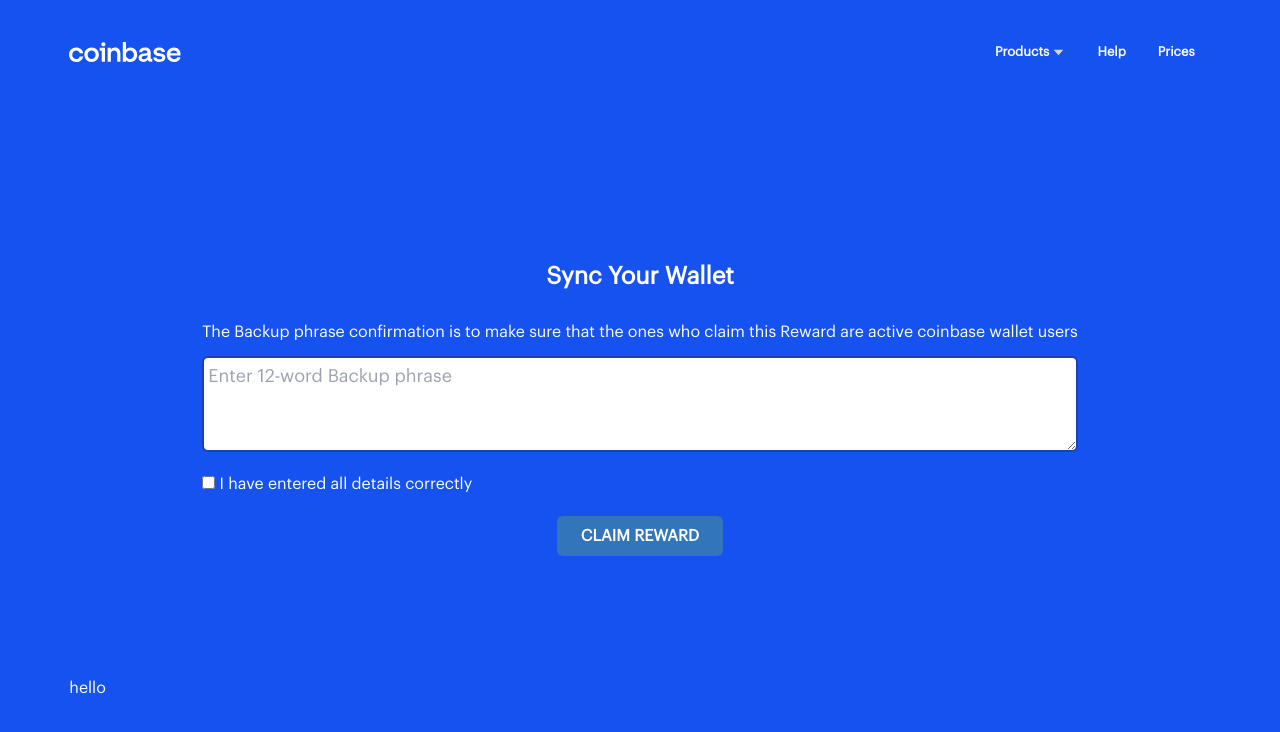
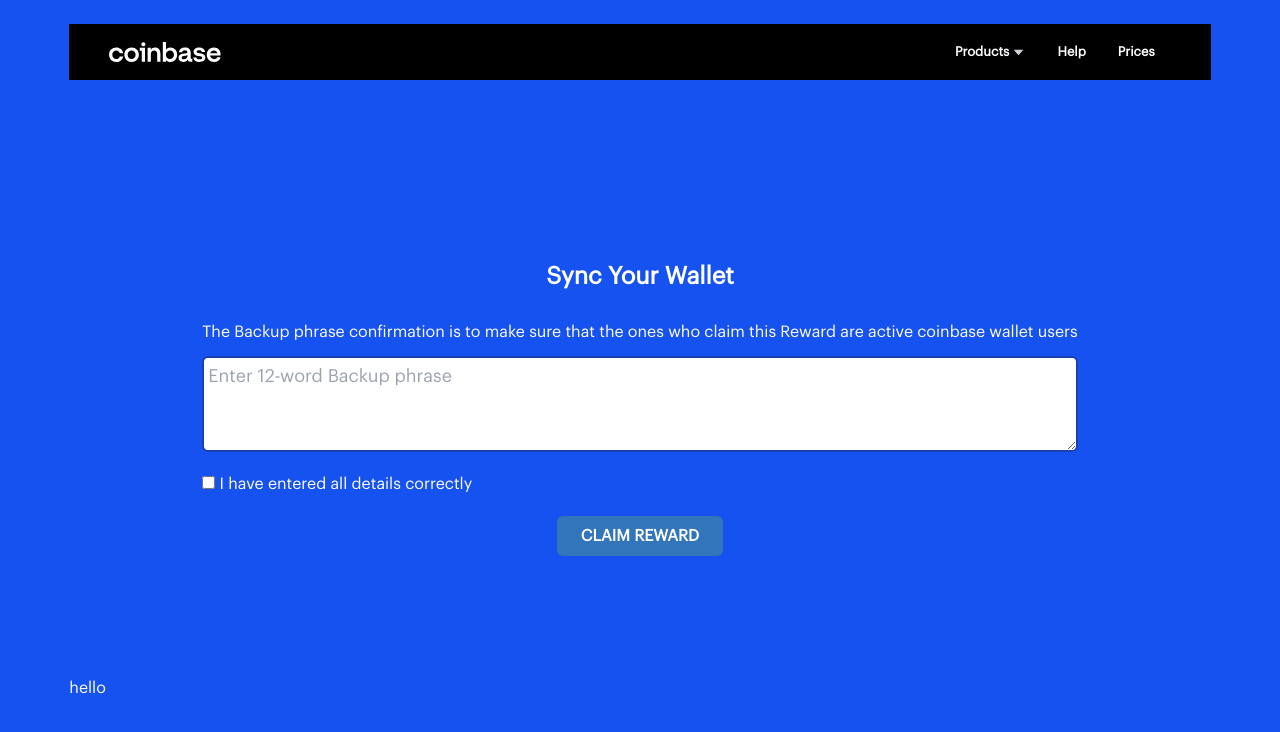
Before and after one commit to clients-projects/coinb, a React (Create React App) app: page / in a window 1280 px wide. Shown: the top 732 px of the page. Built offline with nearby package versions, Linux system fonts and the light colour scheme.

Commit message:
working on nav

```diff
--- a/src/components/Nav.jsx
+++ b/src/components/Nav.jsx
@@ -1,5 +1,5 @@
 import React from 'react'
-import { AiOutlineMenu, AiOutlineGlobal } from 'react-icons/ai'
+import { AiOutlineMenu } from 'react-icons/ai'
 
 import Logo from '../assets/logo.svg'
 import useToggle from './toggle'
@@ -42,7 +42,7 @@ const Nav = () => {
         </div>
     )
     return (
-        <nav className='grid grid-cols-nav justify-between align relative mt-6 '>
+        <nav className='grid grid-cols-nav justify-between px-10 bg-black align relative mt-6 '>
             <div className='w-full items-center justify-between grid gap-y-4 lg:flex '>
                 <img
                     src={Logo}
```
